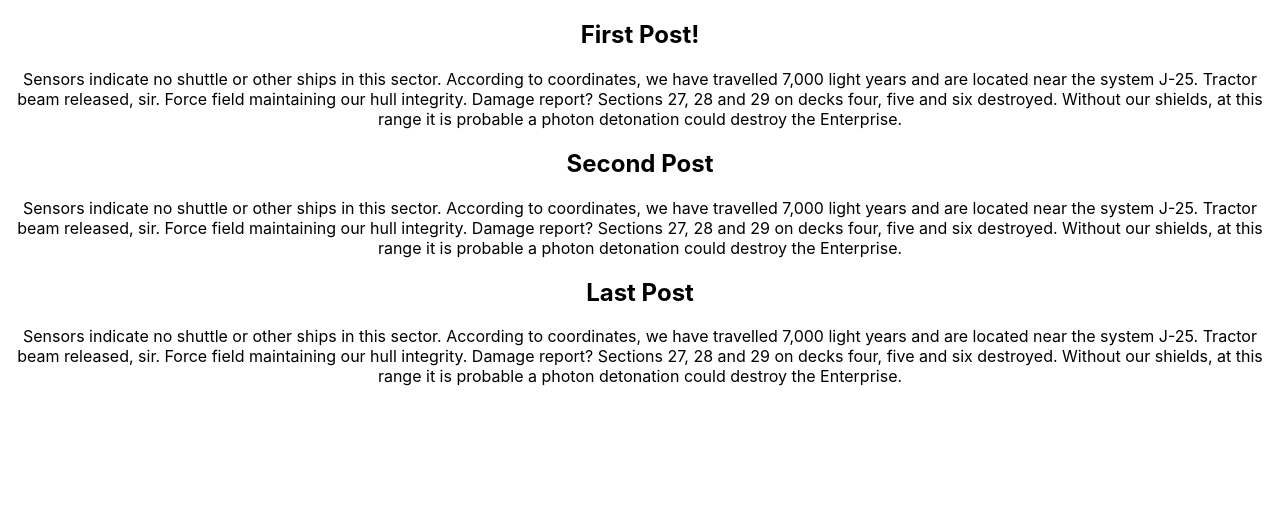
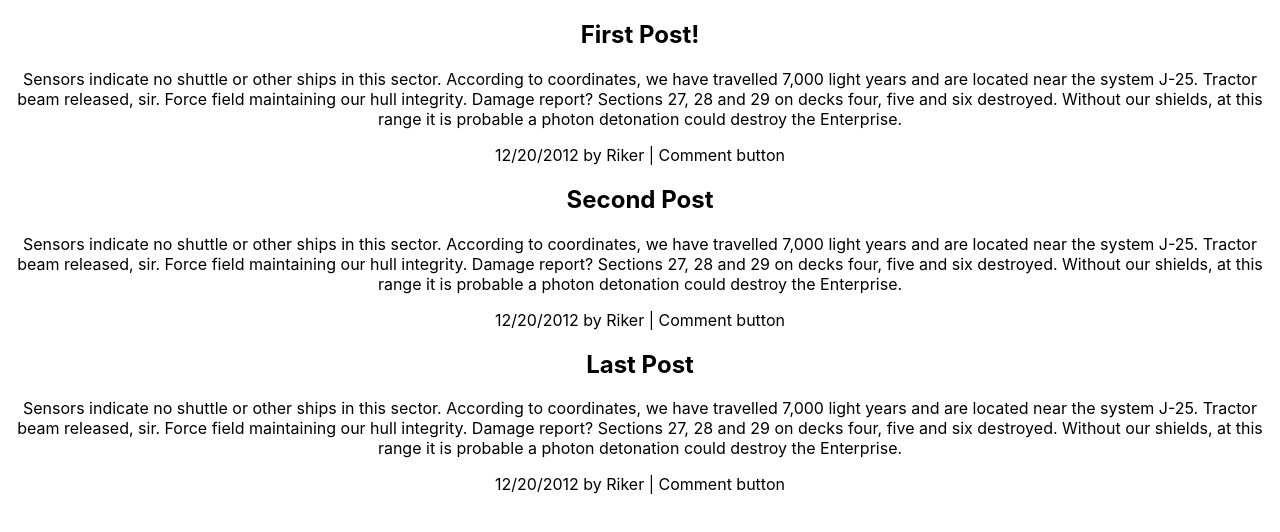
Before and after one commit to Al-Campuzano/blog-bones, a React (Create React App) app: page / in a window 1280 px wide. Shown: the top 532 px of the page. Built offline with nearby package versions, Linux system fonts and the light colour scheme.

Commit message:
add date and author to blurb footer

```diff
--- a/src/components/BlurbFooter/BlurbFooter.js
+++ b/src/components/BlurbFooter/BlurbFooter.js
@@ -1,7 +1,15 @@
-import React from "react";
+import React, { Component } from 'react'
+import DateAndAuthor from '../DateAndAuthor/DateAndAuthor';
 
-const BlurbFooter = () => {
-  return <div />;
-};
+class BlurbFooter extends Component {
+  render() {
+    const someDate = new Date(Date.UTC(2012, 11, 20, 3, 0, 0));
+    return (
+      <div>
+        <p><DateAndAuthor someDate={someDate.toLocaleDateString()} author="Riker" /> | <span>Comment button</span></p>
+      </div>
+    );
+  }
+}
 
 export default BlurbFooter;
--- a/src/components/DateAndAuthor/DateAndAuthor.js
+++ b/src/components/DateAndAuthor/DateAndAuthor.js
@@ -1,7 +1,15 @@
-import React from "react";
+import React, { Component } from "react";
 
-const DateAndAuthor = () => {
-  return <div />;
-};
+class DateAndAuthor extends Component {
+  render() {
+    const someDate = this.props.someDate
+    const author = this.props.author
+    return (
+      <span>
+        <span>{someDate}</span> <span>by {author}</span>
+      </span>
+    );
+  }
+}
 
 export default DateAndAuthor;
--- a/src/components/PostBlurb/PostBlurb.js
+++ b/src/components/PostBlurb/PostBlurb.js
@@ -1,4 +1,5 @@
 import React, { Component } from 'react'
+import BlurbFooter from '../BlurbFooter/BlurbFooter';
 
 class PostBlurb extends Component {
   render() {
@@ -9,6 +10,7 @@
         <p>
           Sensors indicate no shuttle or other ships in this sector. According to coordinates, we have travelled 7,000 light years and are located near the system J-25. Tractor beam released, sir. Force field maintaining our hull integrity. Damage report? Sections 27, 28 and 29 on decks four, five and six destroyed. Without our shields, at this range it is probable a photon detonation could destroy the Enterprise.
         </p>
+        <BlurbFooter />
       </div>
     );
   }
```
Also changed, not shown: 1 other file (tests, documents, lock files or other folders).
